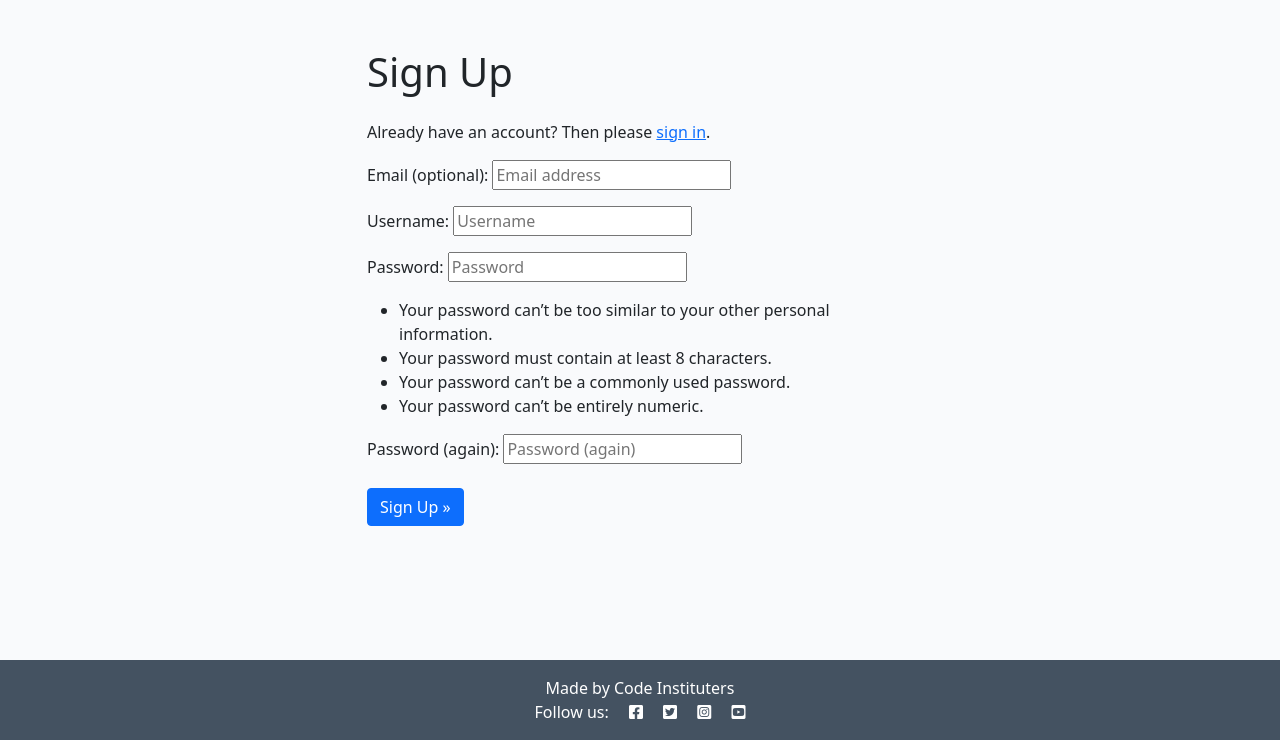
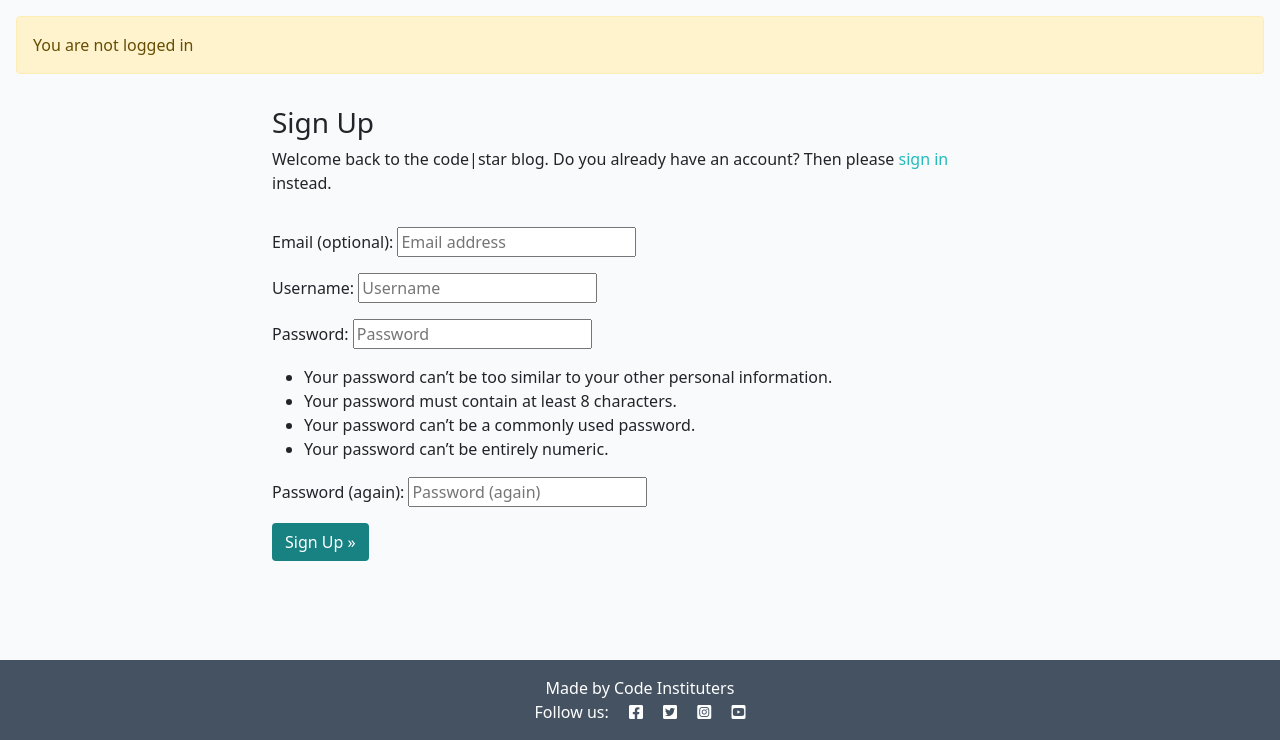
Before and after one commit to DarylMurphyCoder/codestar, a Django app: page /accounts/signup/ in a window 1280 px wide. Shown: the part 60-800 px from the top of the page. Run offline with Django 4.2, Linux system fonts and the light colour scheme; parts of the project's set-up code (start-up, migrations or seed data) failed here and were passed over; some libraries are stand-ins or nearby versions.

Commit message:
Customize signup page styling to match project design; set DEBUG to True locally

```diff
--- a/codestar/settings.py
+++ b/codestar/settings.py
@@ -33,7 +33,7 @@ TEMPLATES_DIR = os.path.join(BASE_DIR, 'templates')
 SECRET_KEY = os.environ.get("SECRET_KEY")
 
 # SECURITY WARNING: don't run with debug turned on in production!
-DEBUG = False
+DEBUG = True
 
 ALLOWED_HOSTS = ['.herokuapp.com',
                  '127.0.0.1',]
--- a/templates/account/signup.html
+++ b/templates/account/signup.html
@@ -1,28 +1,38 @@
-{% extends "account/base.html" %}
+{% extends "base.html" %}
 
 {% load i18n %}
 
-{% block head_title %}{% trans "Signup" %}{% endblock head_title %}
+{% block head_title %}{% trans "Signup" %}{% endblock %}
 
 {% block content %}
-<div class="container py-5">
-  <div class="row justify-content-center">
-    <div class="col-12 col-md-8 col-lg-6">
+<div class="container">
+  <div class="row">
+    <div class="col-md-8 mt-3 offset-md-2">
+      <h3>{% trans "Sign Up" %}</h3>
 
-      <h1 class="mb-4">{% trans "Sign Up" %}</h1>
-
-      <p>{% blocktrans %}Already have an account? Then please <a href="{{ login_url }}">sign in</a>.{% endblocktrans %}</p>
-
-      <form class="signup" id="signup_form" method="post" action="{% url 'account_signup' %}">
+      <p>{% blocktrans %}
+        Welcome back to the code|star blog.
+        Do you already have an account? Then please
+        <a class="link" href="{{ login_url }}">sign in</a>
+        instead.
+      {% endblocktrans %}</p>
+    </div>
+  </div>
+  <div class="row">
+    <div class="col-md-8 mt-3 offset-md-2">
+      <form class="signup" id="signup_form" method="post"
+        action="{% url 'account_signup' %}">
         {% csrf_token %}
         {{ form.as_p }}
         {% if redirect_field_value %}
-        <input type="hidden" name="{{ redirect_field_name }}" value="{{ redirect_field_value }}" />
+        <input type="hidden" name="{{ redirect_field_name }}"
+          value="{{ redirect_field_value }}" />
         {% endif %}
-        <button class="btn btn-primary mt-2" type="submit">{% trans "Sign Up" %} &raquo;</button>
+        <button class="btn btn-signup right" type="submit">
+          {% trans "Sign Up" %} &raquo;</button>
       </form>
-
     </div>
   </div>
 </div>
-{% endblock content %}
+
+{% endblock %}
--- a/templates/base.html
+++ b/templates/base.html
@@ -97,6 +97,16 @@
 
     <main class="flex-shrink-0 main-bg">
 
+        {% if user.is_authenticated %}
+        <div class="alert alert-info mt-3 mx-3">
+            Welcome back, <strong>{{ user.username }}</strong>!
+        </div>
+        {% else %}
+        <div class="alert alert-warning mt-3 mx-3">
+            You are not logged in
+        </div>
+        {% endif %}
+
         {% block content %}
         <!-- Content Goes here -->
         {% endblock content %}
```
